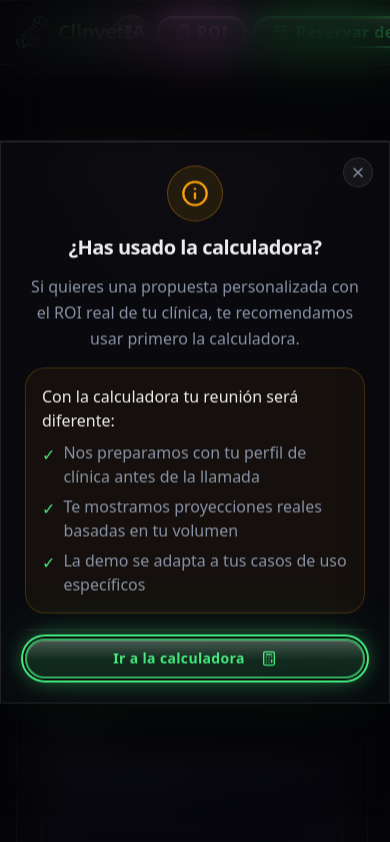
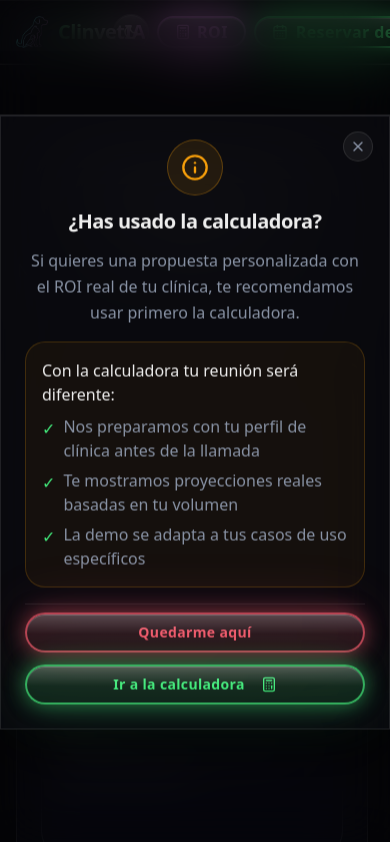
Before and after one commit to jmmolins87/clinvetia, a Next.js app: page /contacto in a window 390 px wide. Shown: the top 842 px of the page. Built offline with nearby package versions, Linux system fonts and the light colour scheme.

Commit message:
fix: update logic for showing dialogs in Calculadora and Contacto pages, improve UI transitions in Escenarios page

```diff
--- a/src/app/(marketing)/calculadora/page.tsx
+++ b/src/app/(marketing)/calculadora/page.tsx
@@ -101,8 +101,8 @@ export default function CalculadoraPage() {
   const isPositive = roi > 0
 
   function handleGoToContact() {
-    const hasData = monthlyPatients > 0 || averageTicket > 0 || conversionLoss > 0
-    if (hasData) {
+    // Si el ticket es 0, consideramos que la calculadora no está completa
+    if (averageTicket > 0) {
       setShowSkipDialog(true)
     } else {
       setShowWarningDialog(true)
--- a/src/app/(marketing)/contacto/page.tsx
+++ b/src/app/(marketing)/contacto/page.tsx
@@ -2,6 +2,7 @@
 
 import { useState, useEffect } from "react"
 import Link from "next/link"
+import { useRouter } from "next/navigation"
 import { motion } from "framer-motion"
 import { Calculator, Mail, Phone, MapPin, Clock, CheckCircle2, Send, ArrowRight, Info } from "lucide-react"
 
@@ -36,6 +37,7 @@ const initialFormData: FormData = {
 }
 
 function ContactFormWithROI() {
+  const router = useRouter()
   const [formData, setFormData] = useState<FormData>(initialFormData)
   const [isSubmitting, setIsSubmitting] = useState(false)
   const [isSubmitted, setIsSubmitted] = useState(false)
@@ -52,12 +54,11 @@ function ContactFormWithROI() {
 
   useEffect(() => {
     setMounted(true)
-    // El diálogo sale si no hay datos significativos (todos en 0)
-    const hasData = monthlyPatients > 0 || averageTicket > 0 || conversionLoss > 0
-    if (!hasData) {
+    // El diálogo sale si el ticket es 0
+    if (averageTicket === 0) {
       setShowCalculatorPrompt(true)
     }
-  }, [monthlyPatients, averageTicket, conversionLoss])
+  }, [averageTicket])
 
   const perdidaMensual = Math.round(monthlyPatients * (conversionLoss / 100) * averageTicket)
   const recuperacionEstimada = Math.round(perdidaMensual * 0.7)
@@ -102,7 +103,7 @@ function ContactFormWithROI() {
     <div className="grid gap-8 md:grid-cols-[1fr_300px]">
       <GlassCard className="p-6 md:p-8">
         <form onSubmit={handleSubmit} className="space-y-6">
-          <div className="grid gap-4 md:grid-cols-2">
+          <div className="space-y-4">
             <div className="space-y-2">
               <label htmlFor="nombre" className="text-sm font-medium">
                 Nombre completo *
@@ -117,6 +118,7 @@ function ContactFormWithROI() {
                 className="glass"
               />
             </div>
+
             <div className="space-y-2">
               <label htmlFor="email" className="text-sm font-medium">
                 Email profesional *
@@ -132,9 +134,7 @@ function ContactFormWithROI() {
                 className="glass"
               />
             </div>
-          </div>
 
-          <div className="grid gap-4 md:grid-cols-2">
             <div className="space-y-2">
               <label htmlFor="telefono" className="text-sm font-medium">
                 Teléfono
@@ -149,6 +149,7 @@ function ContactFormWithROI() {
                 className="glass"
               />
             </div>
+
             <div className="space-y-2">
               <label htmlFor="clinica" className="text-sm font-medium">
                 Nombre de la clínica
@@ -161,7 +162,6 @@ function ContactFormWithROI() {
                 onChange={handleChange}
                 className="glass"
               />
-            </div>
             </div>
 
             <div className="space-y-2">
@@ -178,6 +178,7 @@ function ContactFormWithROI() {
                 rows={5}
                 className="glass resize-none"
               />
+            </div>
           </div>
 
           <Button
@@ -282,24 +283,10 @@ function ContactFormWithROI() {
       {/* Dialog: Calculator prompt */}
       <Dialog
         open={showCalculatorPrompt}
-        onOpenChange={(open) => {
-          // No permitir cerrar el diálogo si no hay datos
-          const hasData = monthlyPatients > 0 || averageTicket > 0 || conversionLoss > 0
-          if (hasData) {
-            setShowCalculatorPrompt(open)
-          }
-        }}
+        onOpenChange={setShowCalculatorPrompt}
       >
         <DialogContent
           className="sm:max-w-md"
-          onPointerDownOutside={(e) => {
-            const hasData = monthlyPatients > 0 || averageTicket > 0 || conversionLoss > 0
-            if (!hasData) e.preventDefault()
-          }}
-          onEscapeKeyDown={(e) => {
-            const hasData = monthlyPatients > 0 || averageTicket > 0 || conversionLoss > 0
-            if (!hasData) e.preventDefault()
-          }}
         >
           <DialogHeader className="space-y-3">
             <div className="mx-auto flex h-14 w-14 items-center justify-center rounded-2xl bg-warning/10 border border-warning/30">
@@ -332,11 +319,18 @@ function ContactFormWithROI() {
             </ul>
           </div>
 
-          <DialogFooter className="sm:justify-center">
+          <DialogFooter className="flex flex-col sm:flex-row justify-center gap-3">
+            <Button
+              variant="destructive"
+              className="w-full sm:w-auto"
+              onClick={() => router.back()}
+            >
+              Quedarme aquí
+            </Button>
             <Button
               variant="default"
               className="w-full sm:w-auto"
-              onClick={() => window.location.href = "/calculadora"}
+              onClick={() => router.push("/calculadora")}
             >
               Ir a la calculadora
               <Calculator className="ml-2 h-4 w-4" />
--- a/src/app/(marketing)/escenarios/page.tsx
+++ b/src/app/(marketing)/escenarios/page.tsx
@@ -168,12 +168,12 @@ export default function EscenariosPage() {
                     src={caso.imagen}
                     alt={caso.titulo}
                     fill
-                    className="object-contain"
+                    className="object-contain transition-transform duration-300 group-hover:scale-105"
                     sizes="(max-width: 768px) 100vw, 50vw"
                   />
 
                   {/* Overlay con blur que aparece en hover */}
-                  <div className="absolute inset-0 bg-background/90 backdrop-blur-md opacity-0 group-hover:opacity-100 transition-opacity duration-300 flex items-center justify-center p-4">
+                  <div className="absolute inset-0 bg-background/70 backdrop-blur-md opacity-0 group-hover:opacity-100 transition-opacity duration-300 flex items-center justify-center p-4">
                     <div className="grid grid-cols-2 gap-3 w-full max-w-lg">
                       {/* Problema */}
                       <div className="col-span-2 rounded-xl border-2 border-destructive/50 bg-destructive/10 p-3">
```
Lines whose indentation alone changed are shown as unchanged.
